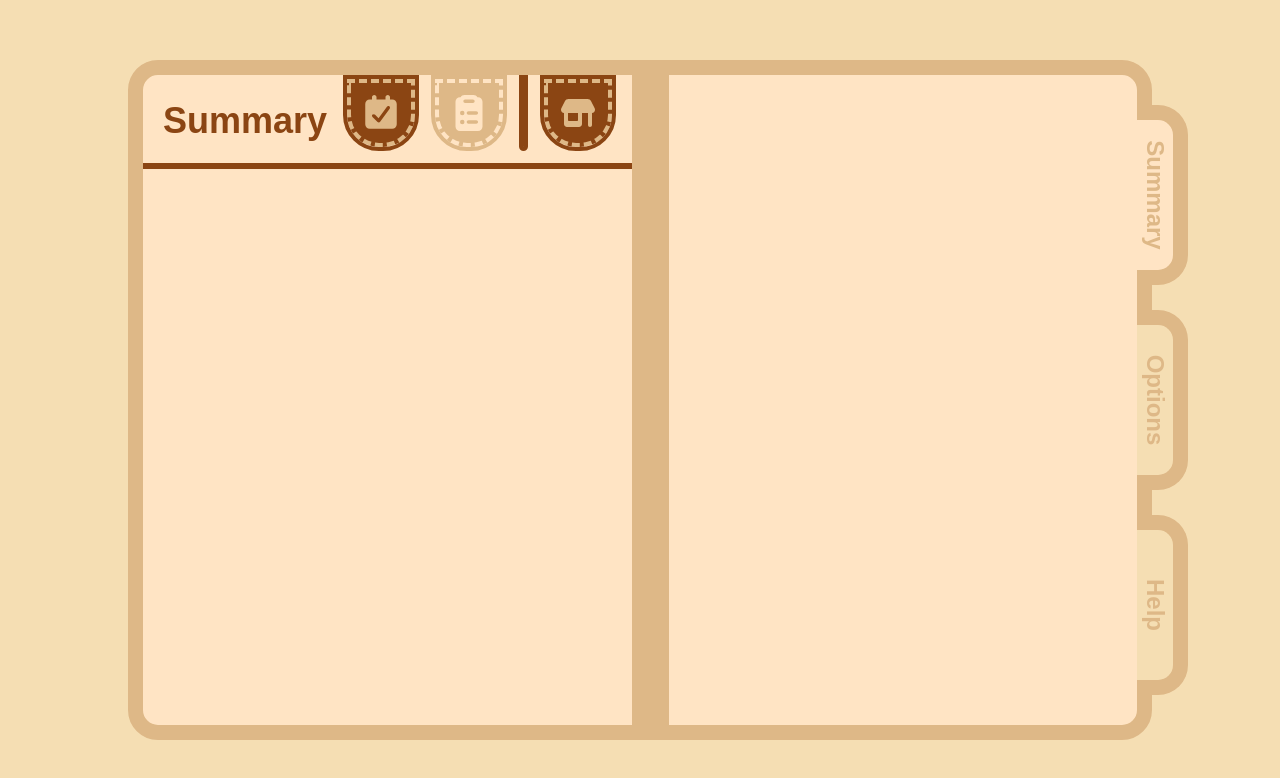
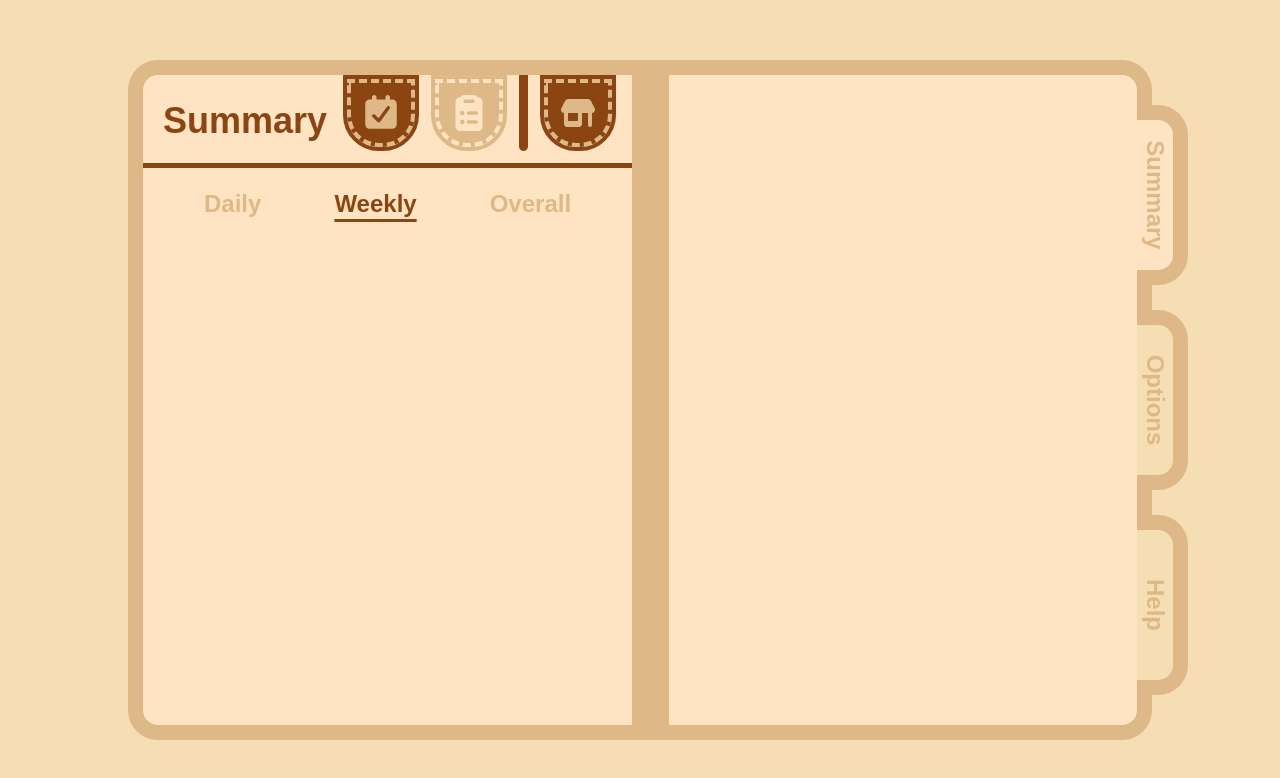
Before and after one commit to ConstintCreations/Vana, a Next.js app: page / in a window 1280 px wide. Both pictures are taken after a click on the button 457 px from the left and 113 px from the top of the page. Shown: the top 778 px of the page. Built offline with nearby package versions, Linux system fonts and the light colour scheme.

Commit message:
Added summary page component with summary type buttons

```diff
--- /dev/null
+++ b/src/app/components/summaryPage.tsx
@@ -0,0 +1,11 @@
+export default function SummaryPage() {
+    return (
+        <div className="text-saddlebrown w-full h-full flex flex-col">
+            <div className="flex flex-row mt-5 text-2xl justify-around px-[5%] items-center text-burlywood font-bold">
+                <button className="text-burlywood font-bold cursor-pointer decoration-3 underline-offset-7 [text-decoration-skip-ink:none]">Daily</button>
+                <button className="text-saddlebrown font-bold underline cursor-pointer decoration-3 underline-offset-7 [text-decoration-skip-ink:none]">Weekly</button>
+                <button className="text-burlywood font-bold cursor-pointer decoration-3 underline-offset-7 [text-decoration-skip-ink:none]">Overall</button>
+            </div>
+        </div>
+    );
+}
--- a/src/app/page.tsx
+++ b/src/app/page.tsx
@@ -1,6 +1,7 @@
 "use client";
 import SectionButton from "./components/sectionButton";
 import TabButton from "./components/tabButton";
+import SummaryPage from "./components/summaryPage";
 import { faCalendarCheck, faClipboardList, faShop } from "@fortawesome/free-solid-svg-icons";
 import { useState } from "react";
 
@@ -39,8 +40,9 @@ export default function Home() {
                 <SectionButton icon={faShop} onClick={() => {setSection("Shop"); setTab("Main")}} selected={section == "Shop"} /> {/*Shop*/}
               </div>
             </div>
-            <div className="h-[6px] mt-3 w-full bg-saddlebrown">
-
+            <div className="h-[6px] mt-3 w-full bg-saddlebrown"></div>
+            <div className="w-full h-full left-page-content text-saddlebrown">
+              { section == "Summary" && tab == "Main" ? <SummaryPage></SummaryPage> : "" }
             </div>
           </div>
           <div className="bg-burlywood w-[8%] h-full"></div>
```
